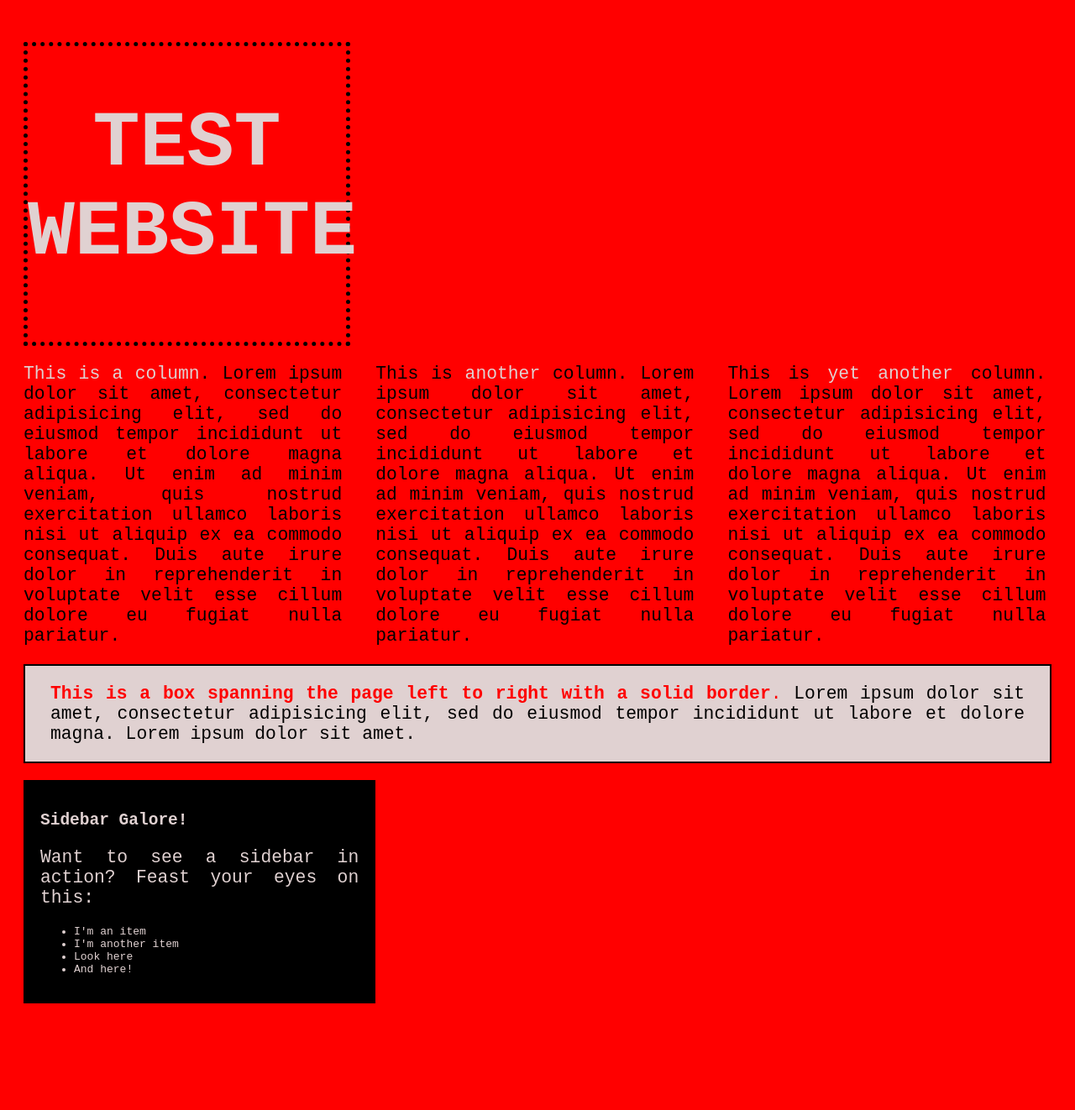
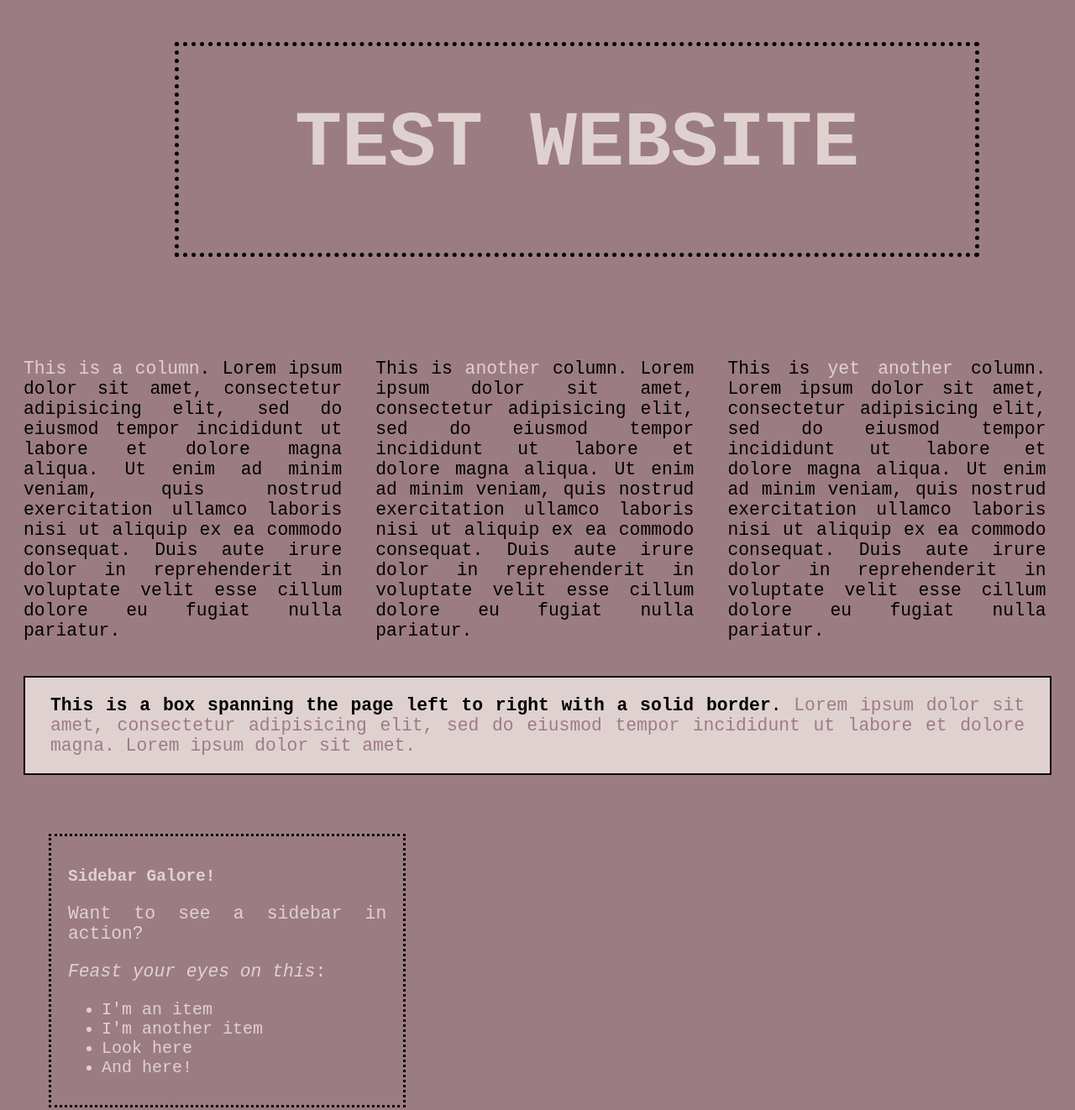
Before and after one commit to hmcvay/week-one-practice, a plain HTML site: page index.html in a window 1280 px wide. Shown: the whole page at 84% size. Before the commit the page ends 1215 px from the top, so only its background shows below. Drawn offline with Linux system fonts and the light colour scheme.

Commit message:
Add additional styling to stylesheet.

```diff
--- a/css/styles.css
+++ b/css/styles.css
@@ -3,36 +3,38 @@
   float: left;
   margin-left: 20px;
   margin-right: 20px;
+  margin-bottom: 20px;
 }
 
 .sidebar {
-  margin: 20px;
+  margin: 50px;
   padding: 20px;
   color:rgb(224, 209, 209);
   width: 30%;
   float: left;
-  background-color: black;
+  border: dotted black;
 }
 
 .box1 {
-  width: 30%;
+  width: 75%;
   border: dotted black;
   padding-bottom: 15px;
   border-width: 5px;
-  margin-left: 20px;
-  margin-right: 20px;
+  margin-left: 200px;
+  margin-right: 200px;
   margin-top: 50px;
+  margin-bottom: 100px;
 }
 
 .box2 {
   float: left;
   width: auto;
-  color: red;
   background-color:rgb(224, 209, 209);
   border: solid black;
   border-width: 2px;
   margin-left: 20px;
   margin-right: 20px;
+  margin-bottom: 20px;
   padding-left: 30px;
   padding-right: 30px;
   box-sizing: border-box;
@@ -53,7 +55,7 @@ h1 {
 }
 
 .color {
-  color: black;
+  color:rgb(156, 124, 131)
 }
 
 .center {
@@ -68,6 +70,10 @@ p {
 body {
   margin-top: 40px;
   margin-bottom: 40px;
-  background-color: red;
+  background-color: rgb(156, 124, 131);
   font-family: monospace;
 }
+
+li {
+  font-size: 20px;
+}
--- a/index.html
+++ b/index.html
@@ -23,7 +23,8 @@
 
 <div class="sidebar">
   <h2><span class="center">Sidebar Galore!</span></h2>
-  <p>Want to see a sidebar in action? Feast your eyes on this:</p>
+  <p>Want to see a sidebar in action?</p>
+  <p><em>Feast your eyes on this</em>:</p>
   <ul>
     <li>I'm an item</li>
     <li>I'm another item</li>
```
